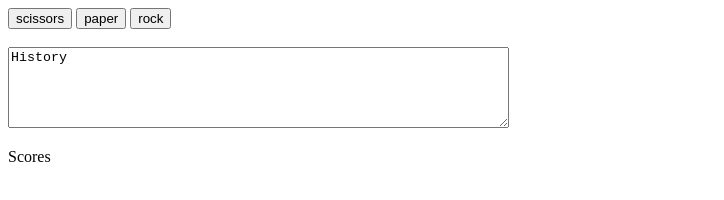
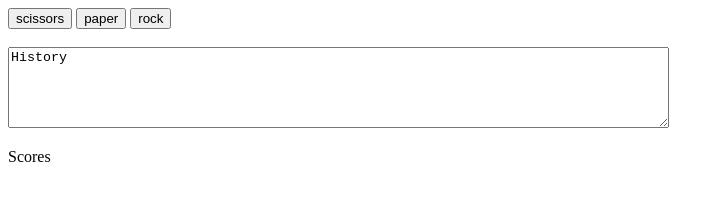
Before and after one commit to ken69ta/rock-paper-scissors, a plain HTML site: page index.html in a window 1280 px wide. Shown: the whole page, without its empty margins (0-724 px from the left). Drawn offline with Linux system fonts and the light colour scheme.

Commit message:
Adjust textarea width for better readability

```diff
--- a/index.html
+++ b/index.html
@@ -14,7 +14,7 @@
         <br><br>
 
         <div id="records">
-            <textarea rows="5" cols="60">History</textarea>
+            <textarea rows="5" cols="80">History</textarea>
         </div>
 
         <div id="scores">
```
